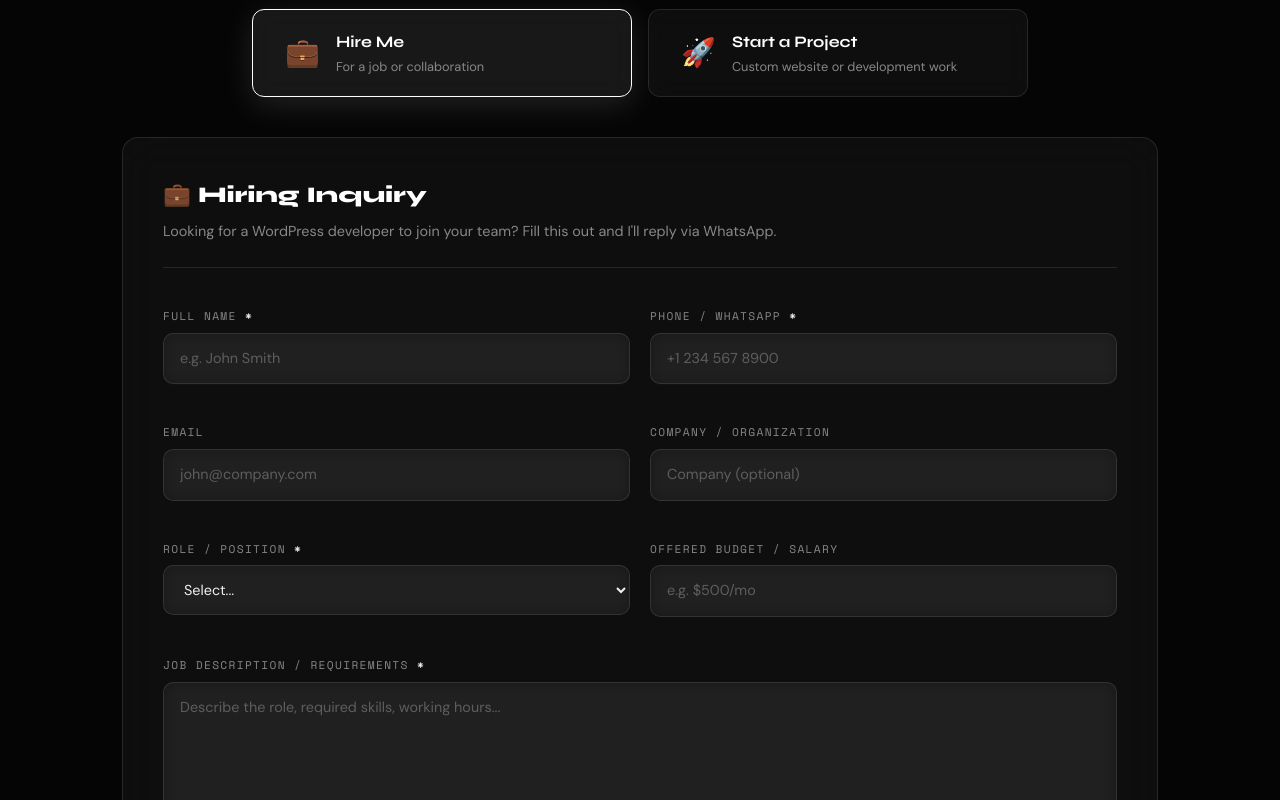
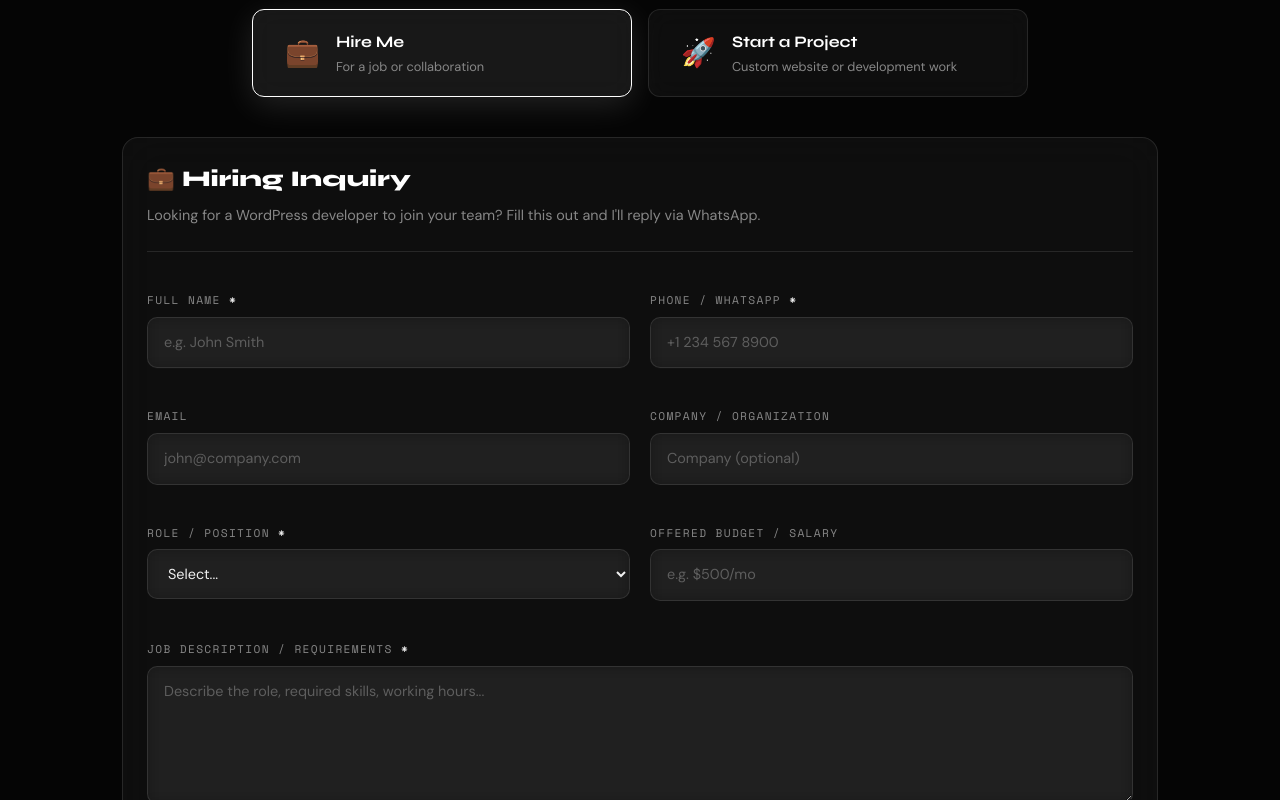
Before and after one commit to afaqkhan6699/afaq-portfolio, a Next.js app: page /contact in a window 1280 px wide. Shown: the part 1600-2400 px from the top of the page. Built offline with nearby package versions, Linux system fonts and the light colour scheme.

Commit message:
Update hero and global styles

```diff
--- a/app/globals.css
+++ b/app/globals.css
@@ -259,7 +259,7 @@ a{text-decoration:none;color:inherit;}
 .ftb-icon{font-size:1.75rem;flex-shrink:0;}
 .ftb-title{font-family:'Syne',sans-serif;font-weight:700;font-size:1rem;color:var(--text-accent);margin-bottom:.2rem;}
 .ftb-sub{font-family:'DM Sans',sans-serif;font-size:.8rem;color:var(--text-secondary);}
-.contact-form-card{padding:2.5rem;}
+.contact-form-card{padding:1.5rem;}
 .cfc-header{margin-bottom:2.5rem;padding-bottom:1.5rem;border-bottom:1px solid var(--glass-border);}
 .cfc-header h3{font-family:'Syne',sans-serif;font-weight:800;font-size:1.4rem;color:var(--text-accent);margin-bottom:.5rem;}
 .cfc-header p{font-family:'DM Sans',sans-serif;color:var(--text-secondary);font-size:.9rem;line-height:1.6;}
--- a/components/Hero.jsx
+++ b/components/Hero.jsx
@@ -123,7 +123,7 @@ export default function Hero() {
         {/* Name with Glitch */}
         <div style={{ position: 'relative', marginBottom: '1.5rem', display: 'flex', flexDirection: 'column', alignItems: 'center' }}>
           <h1 style={{
-            fontSize: 'clamp(3rem, 10vw, 7rem)',
+            fontSize: 'clamp(2rem, 10vw, 7rem)',
             fontWeight: 800,
             fontFamily: "'Syne', sans-serif",
             color: 'var(--text-accent)',
@@ -135,7 +135,7 @@ export default function Hero() {
             Muhammad
           </h1>
           <h1 style={{
-            fontSize: 'clamp(3rem, 10vw, 7rem)',
+            fontSize: 'clamp(2rem, 10vw, 7rem)',
             fontWeight: 800,
             fontFamily: "'Syne', sans-serif",
             color: 'transparent',
```
